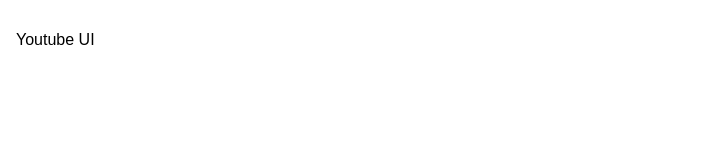
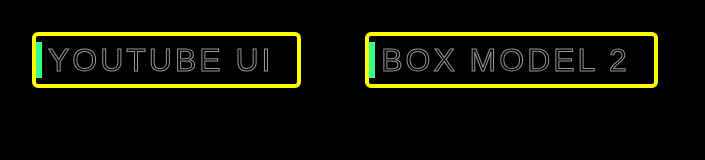
Before and after one commit to hmohammed448/geekAskwind, a website: page index.html in a window 1280 px wide. Shown: the whole page, without its empty margins (0-705 px from the left). Drawn offline with nearby package versions, Linux system fonts and the light colour scheme; a web font is replaced by a local one.

Commit message:
new Index UI

```diff
--- a/index.html
+++ b/index.html
@@ -17,13 +17,93 @@
     rel="stylesheet">
   <style>
     body {
+      background-color: black !important;
       font-family: 'Kdam Thmor Pro', sans-serif !important;
+    }
+
+    /* === removing default button style ===*/
+    .button {
+      margin: 0;
+      height: auto;
+      background: transparent;
+      padding: 0;
+      border: none;
+      cursor: pointer;
+    }
+
+    /* button styling */
+    .button {
+      --border-right: 6px;
+      --text-stroke-color: rgba(255, 255, 255, 0.6);
+      --animation-color: #37FF8B;
+      --fs-size: 2em;
+      letter-spacing: 3px;
+      text-decoration: none;
+      font-size: var(--fs-size);
+      font-family: "Arial";
+      position: relative;
+      text-transform: uppercase;
+      color: transparent;
+      -webkit-text-stroke: 1px var(--text-stroke-color);
+    }
+
+    /* this is the text, when you hover on button */
+    .hover-text {
+      position: absolute;
+      box-sizing: border-box;
+      content: attr(data-text);
+      color: var(--animation-color);
+      width: 0%;
+      inset: 0;
+      border-right: var(--border-right) solid var(--animation-color);
+      overflow: hidden;
+      transition: 0.5s;
+      -webkit-text-stroke: 1px var(--animation-color);
+    }
+
+    /* hover */
+    .button:hover .hover-text {
+      width: 100% !important;
+      filter: drop-shadow(0 0 23px var(--animation-color))
+    }
+
+    .boxes {
+      border: 0.3em solid yellow;
+      border-radius: 6px !important;
+      margin: 2em !important;
+    }
+
+    .container {
+      display: flex;
+      justify-content: start;
+      align-items: start;
+      flex-flow: row wrap;
     }
   </style>
 </head>
 
 <body>
-  <header class="header w-full bg-white flex h-20 justify-between items-center my-0 px-4 flex-wrap">
-    <a href="src/Youtube-UI.html">Youtube UI</a>
-  </header>
+
+  <div class="container">
+
+    <!-- Buttons -->
+    <div class="boxes">
+      <a href="src/Youtube-UI.html" class="button" data-text="Awesome">
+        <span class="actual-text">&nbsp;Youtube UI&nbsp;&nbsp;</span>
+          <span aria-hidden="true" class="hover-text">&nbsp;Youtube UI&nbsp;</span>
+      </a>
+    </div>
+
+    <!-- Buttons -->
+    <div class="boxes">
+      <a href="src/Box-Model-2.html" class="button" data-text="Awesome">
+        <span class="actual-text">&nbsp;Box Model 2&nbsp;&nbsp;</span>
+          <span aria-hidden="true" class="hover-text">&nbsp;Box Model 2&nbsp;</span>
+      </a>
+    </div>
+
+
+  </div>
 </body>
+
+</html>
--- /dev/null
+++ b/src/css/Box-Model-2.css
@@ -0,0 +1,3 @@
+.f-c{
+    border: 4px solid red !important;
+}
```
Also changed, not shown: src/Box-Model-2.html (added, +37 -0 lines), dist/output.css.
